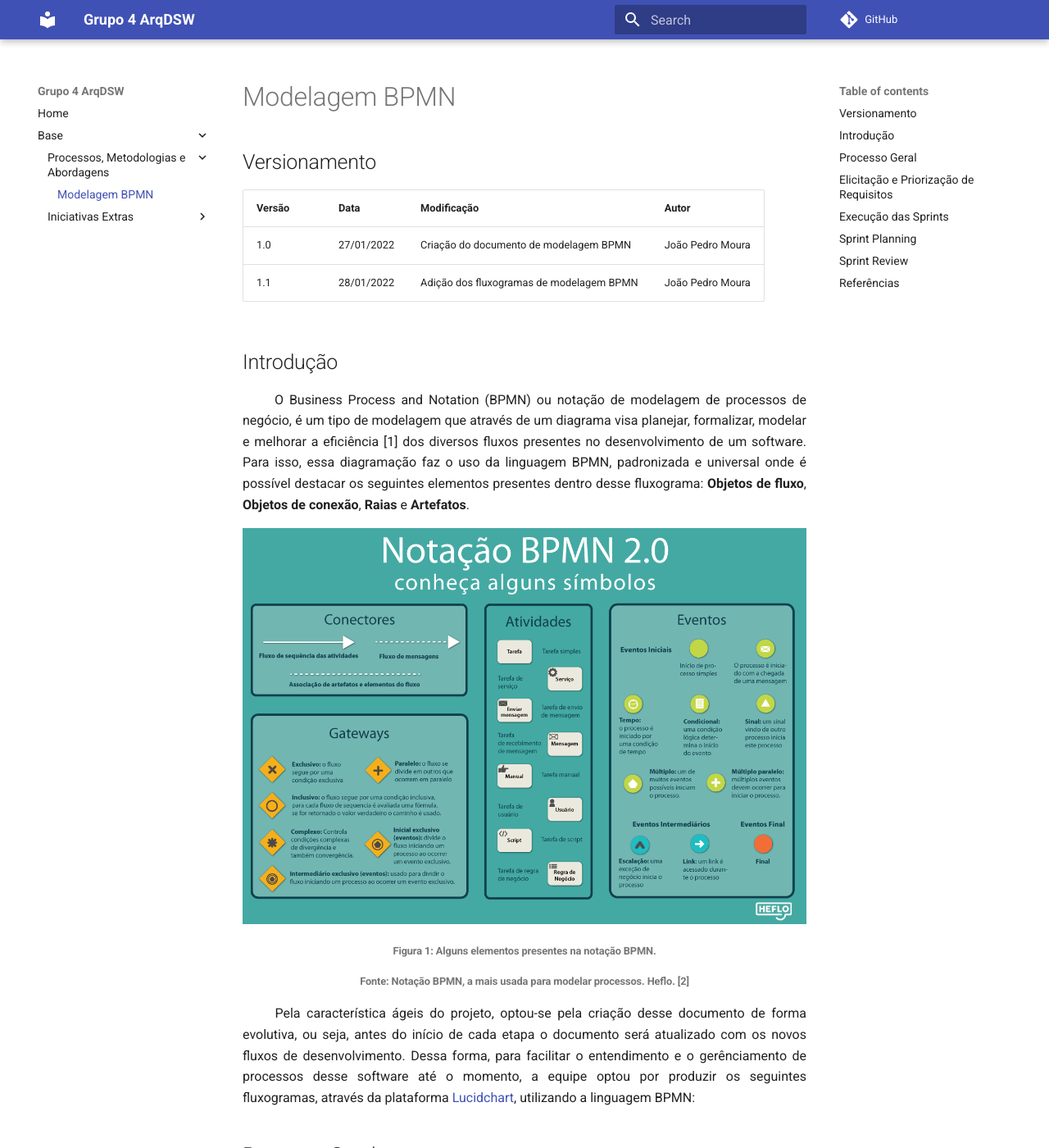
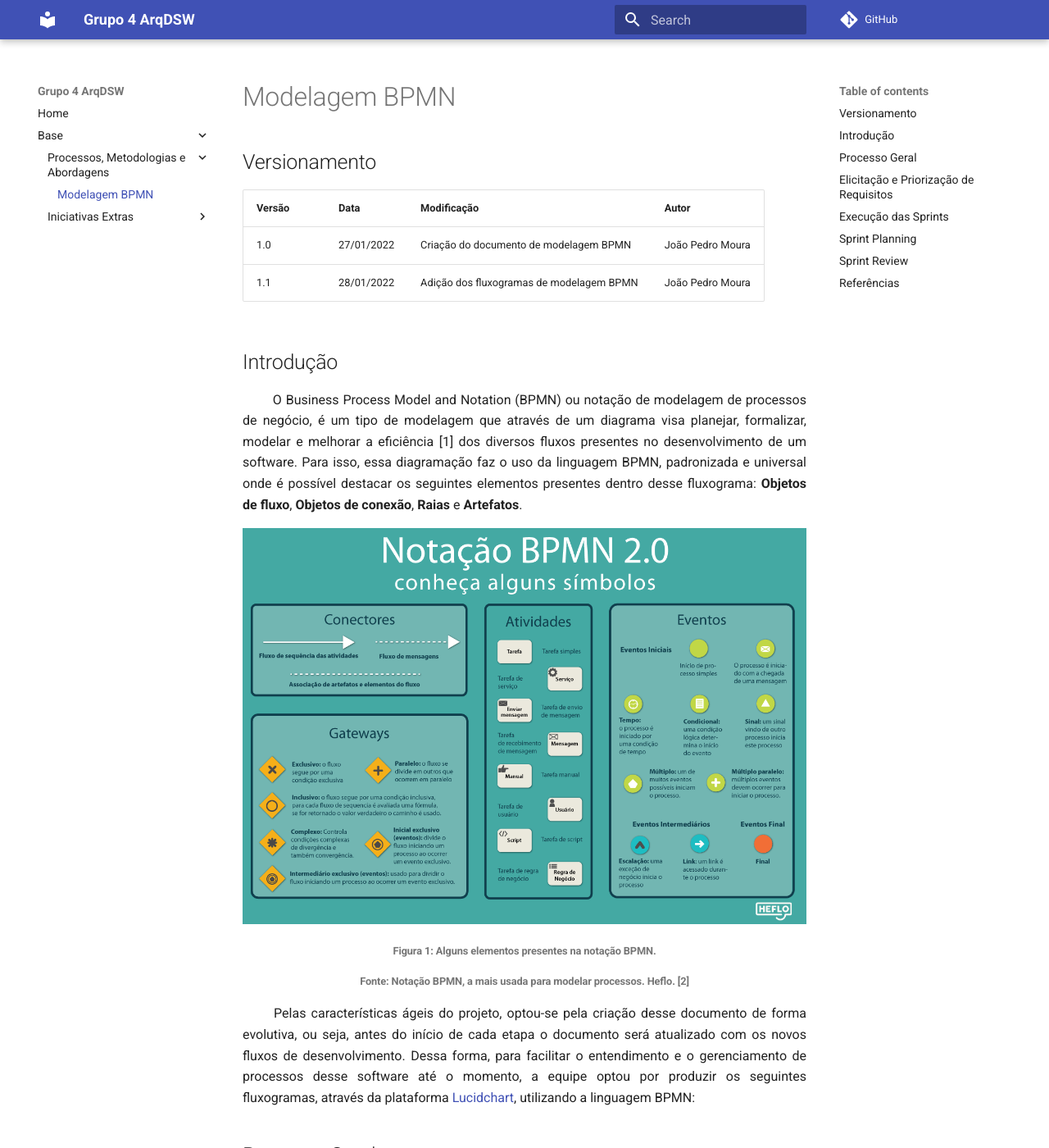
Before and after one commit to UnBArqDsw2021-2/2021.2_G4_CadernetaDeCampoDigital_docs, an MkDocs documentation site: the page built from docs/base/modelagem_bpmn.md, in a window 1280 px wide and 1400 px high. Shown: the whole window at 82% size. Built offline with MkDocs 1.6.1 and Material for MkDocs 9.7.7, drawn with Linux system fonts in a browser that asks for light colours; comment, search, counter and statistics services are not loaded.

Commit message:
#03 Correções de texto

```diff
--- a/docs/base/modelagem_bpmn.md
+++ b/docs/base/modelagem_bpmn.md
@@ -7,13 +7,13 @@
 |1.1| 28/01/2022| Adição dos fluxogramas de modelagem BPMN | João Pedro Moura |
 
 ## Introdução
-<p align="justify">&emsp;&emsp; O Business Process and Notation (BPMN) ou notação de modelagem de processos de negócio, é um tipo de modelagem que através de um diagrama visa planejar, formalizar, modelar e melhorar a eficiência [1] dos diversos fluxos presentes no desenvolvimento de um software. Para isso, essa diagramação faz o uso da linguagem BPMN, padronizada e universal onde é possível destacar os seguintes elementos presentes dentro desse fluxograma: <b>Objetos de fluxo</b>, <b>Objetos de conexão</b>, <b>Raias</b> e <b>Artefatos</b>.</p>
+<p align="justify">&emsp;&emsp; O Business Process Model and Notation (BPMN) ou notação de modelagem de processos de negócio, é um tipo de modelagem que através de um diagrama visa planejar, formalizar, modelar e melhorar a eficiência [1] dos diversos fluxos presentes no desenvolvimento de um software. Para isso, essa diagramação faz o uso da linguagem BPMN, padronizada e universal onde é possível destacar os seguintes elementos presentes dentro desse fluxograma: <b>Objetos de fluxo</b>, <b>Objetos de conexão</b>, <b>Raias</b> e <b>Artefatos</b>.</p>
 
 ![Notação BPMN](../img/notacao_bpmn.png)
 <h6 align = "center">Figura 1: Alguns elementos presentes na notação BPMN.</h6>
 <h6 align = "center">Fonte: Notação BPMN, a mais usada para modelar processos. Heflo. [2]</h6>
 
-<p align="justify">&emsp;&emsp; Pela característica ágeis do projeto, optou-se pela criação desse documento de forma evolutiva, ou seja, antes do início de cada etapa o documento será atualizado com os novos fluxos de desenvolvimento. Dessa forma, para facilitar o entendimento e o gerênciamento de processos desse software até o momento, a equipe optou por produzir os seguintes fluxogramas, através da plataforma <a href=https://www.lucidchart.com/pages/pt>Lucidchart</a>, utilizando a linguagem BPMN:</p>
+<p align="justify">&emsp;&emsp; Pelas características ágeis do projeto, optou-se pela criação desse documento de forma evolutiva, ou seja, antes do início de cada etapa o documento será atualizado com os novos fluxos de desenvolvimento. Dessa forma, para facilitar o entendimento e o gerenciamento de processos desse software até o momento, a equipe optou por produzir os seguintes fluxogramas, através da plataforma <a href=https://www.lucidchart.com/pages/pt>Lucidchart</a>, utilizando a linguagem BPMN:</p>
 
 ## Processo Geral
 ![Processo Geral](../img/Diagrama_BPMN_1.png)
```
